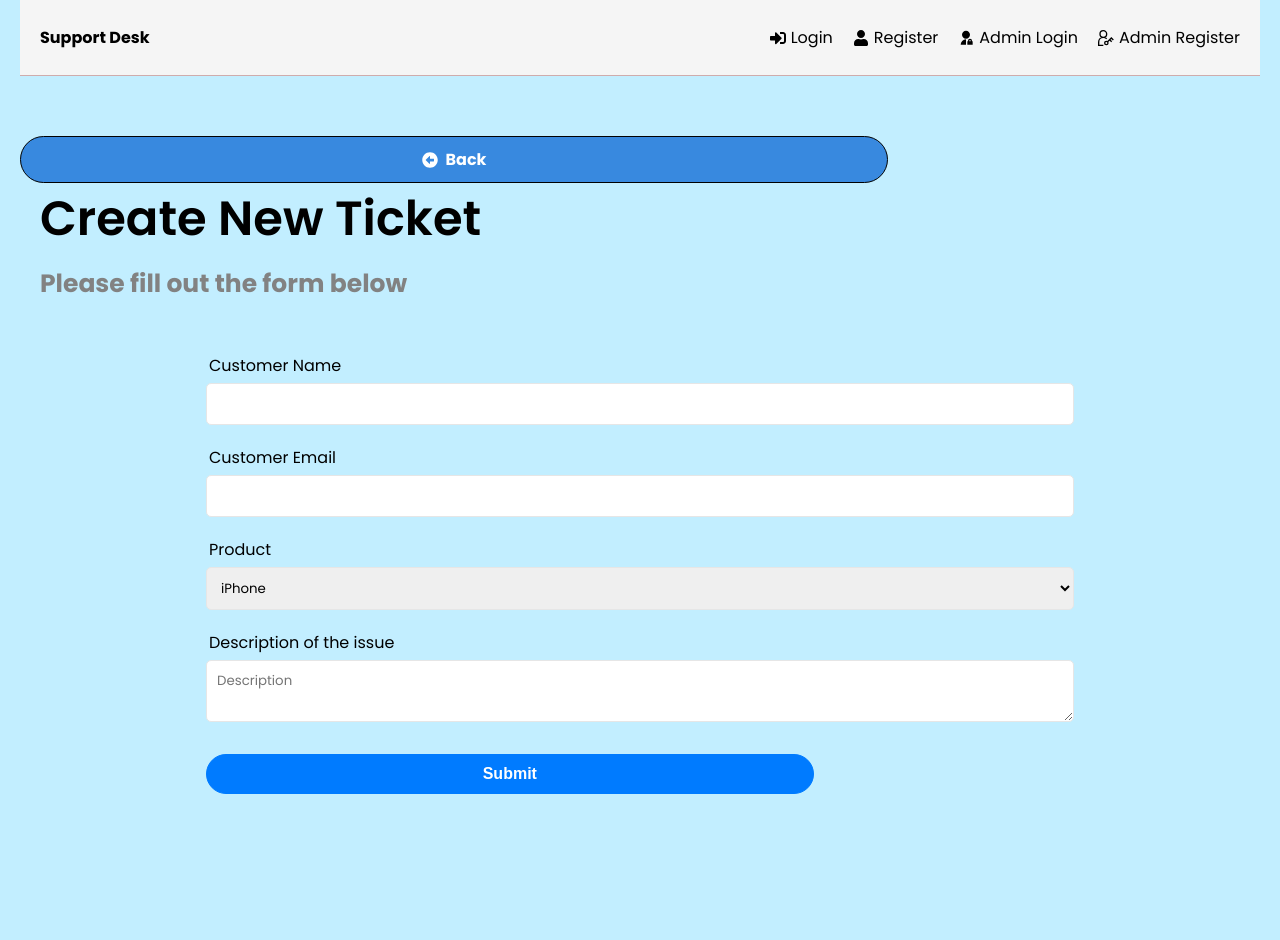
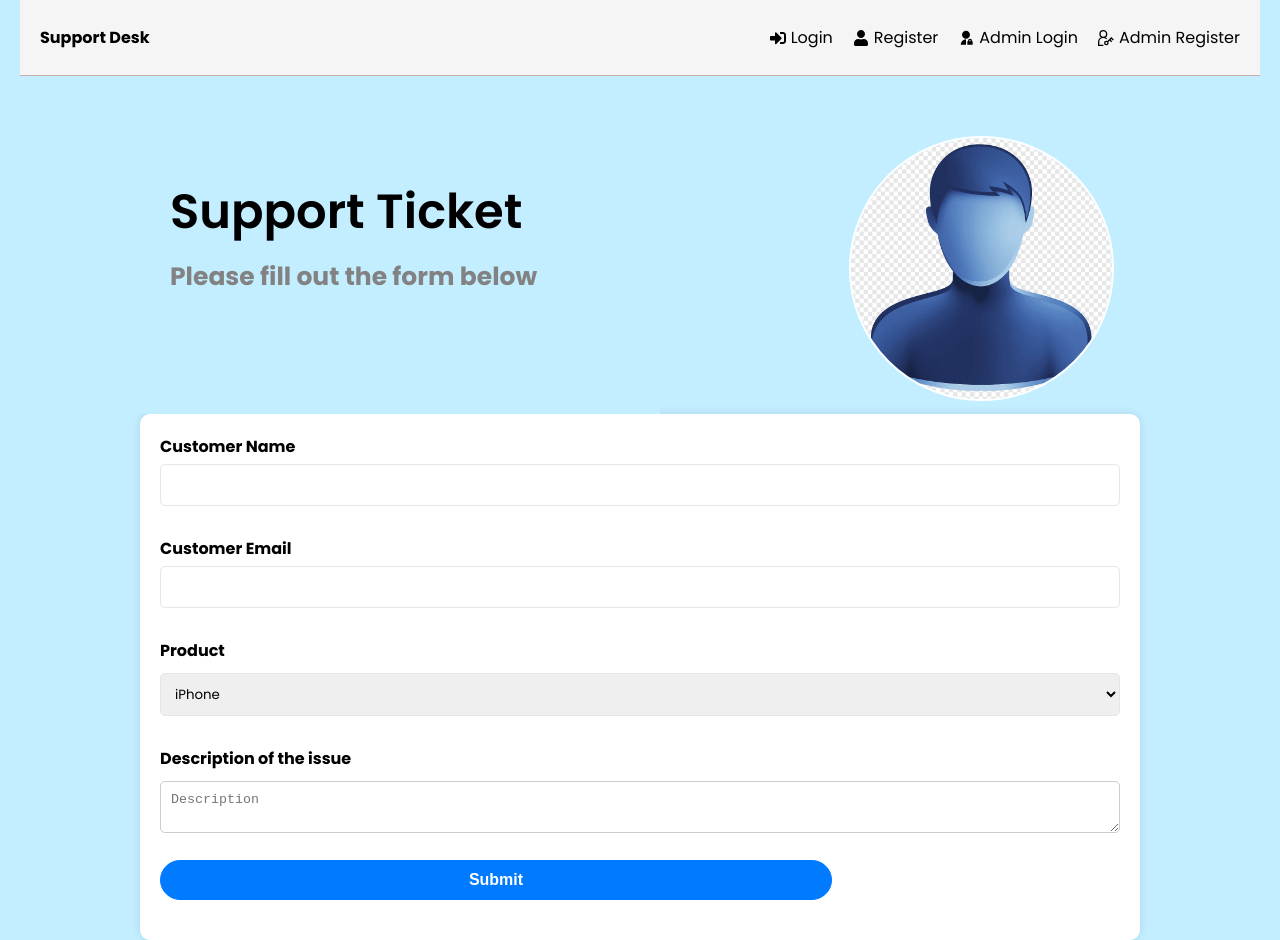
Before and after one commit to atuta11/SupportDeskFrontEnd, a React (Create React App) app: page /new-ticket in a window 1280 px wide. Before the commit the page ends 800 px from the top, so only its background shows below. Built offline with nearby package versions, Linux system fonts and the light colour scheme.

Commit message:
updated css for CreateNewTicket page

```diff
--- a/src/index.css
+++ b/src/index.css
@@ -168,8 +168,37 @@ h3 {
 
 }
 
+/*
+css new classes for NewTicket.jsx
+*/
+
+.mainContainer{
+  margin: 40px;
+}
+
+.newTicketTop h1 {
+  margin-top: 20px;
+  padding-left: 70px;
+}
+.newTicketTop p {
+  padding-left: 70px;
+}
 
 
+.avatar img {
+  width: 265px;
+  height: 265px;
+  border-radius: 50%; /* Make the image round */
+  border: 2px solid #fff; /* Add a border for better visibility */
+}
+
+/* Place the avatar on the right side of the page */
+.avatar {
+  display: block;
+  top: 20px;
+
+  margin-left: 35%;
+}
 
 
 
@@ -199,16 +228,20 @@ h3 {
 }
 
 .form {
-  width: 70%;
+  max-width: 1000px;
   margin: 0 auto;
+  background-color: #fff;
+  padding: 20px;
+  border-radius: 10px;
+  box-shadow: 0 0 10px rgba(0, 0, 0, 0.1);
 }
 
 .form-group {
-  margin-bottom: 10px;
+  margin-bottom: 20px;
 }
 
+
 .form-group input,
-.form-group textarea,
 .form-group select {
   width: 100%;
   padding: 10px;
@@ -217,11 +250,36 @@ h3 {
   margin-bottom: 10px;
   font-family: inherit;
 }
+select,
+textarea {
+  width: 100%;
+  padding: 10px;
+  border: 1px solid #ccc;
+  border-radius: 5px;
+  margin-top: 5px;
+}
+
+.newTicketTop btn {
+  width: 100%;
+  padding: 10px;
+  background-color: #007bff;
+  color: #fff;
+  border: none;
+  border-radius: 5px;
+  cursor: pointer;
+  transition: background-color 0.3s ease;
+}
+
+button:hover {
+  background-color: #0056b3;
+}
+
 
 .form-group label {
   text-align: left;
   display: block;
-  margin: 0 0 5px 3px;
+  font-weight: bold;
+  margin-bottom: 5px;
 }
 
 .btn {
--- a/src/pages/NewTicket.jsx
+++ b/src/pages/NewTicket.jsx
@@ -1,16 +1,23 @@
 import BackButton from '../components/BackButton'
 import Header from '../components/Header'
-
+import avatar from '../assets/avatar.png';
 function NewTicket() {
 
 
   return (
     <>
       <Header/>
-      <BackButton url='/' />
-      <section className='heading'>
-        <h1>Create New Ticket</h1>
+       <div className="mainContainer">
+      <section className='heading mega newTicketTop'>
+        <div className='box1'>
+        <h1>Support Ticket</h1>
         <p>Please fill out the form below</p>
+        </div>
+        <div className='box2'>
+        <div className="avatar">
+        <img src={avatar} alt="HOME IMAGE" />
+        </div>
+        </div>
       </section>
 
       <section className='form'>
@@ -50,6 +57,7 @@ function NewTicket() {
           </div>
         </form>
       </section>
+      </div>
     </>
   )
 }
```
Also changed, not shown: src/assets/avatar.png (added).
